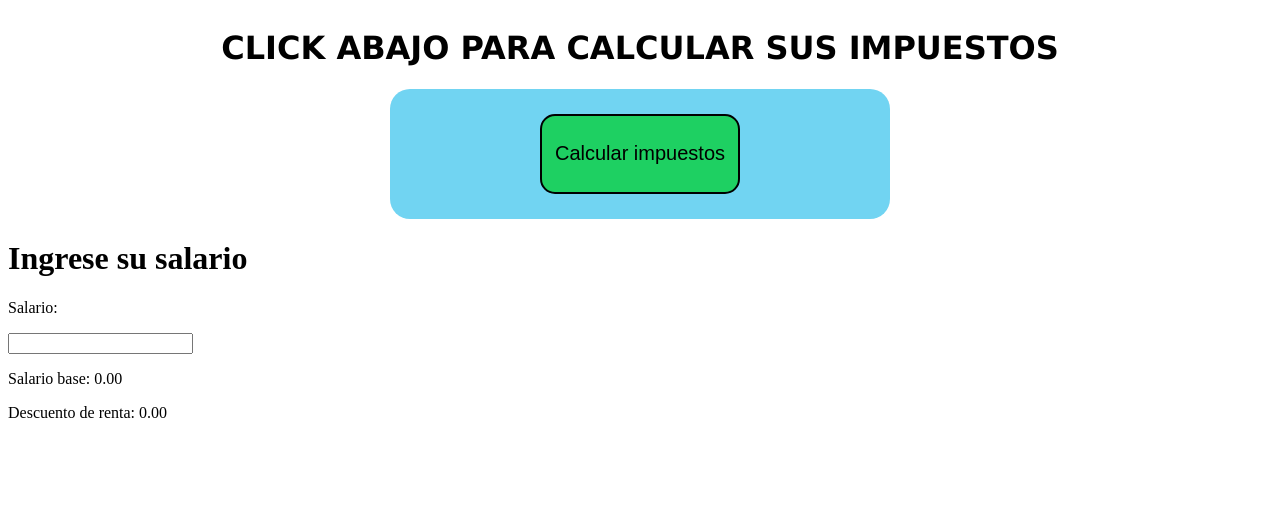
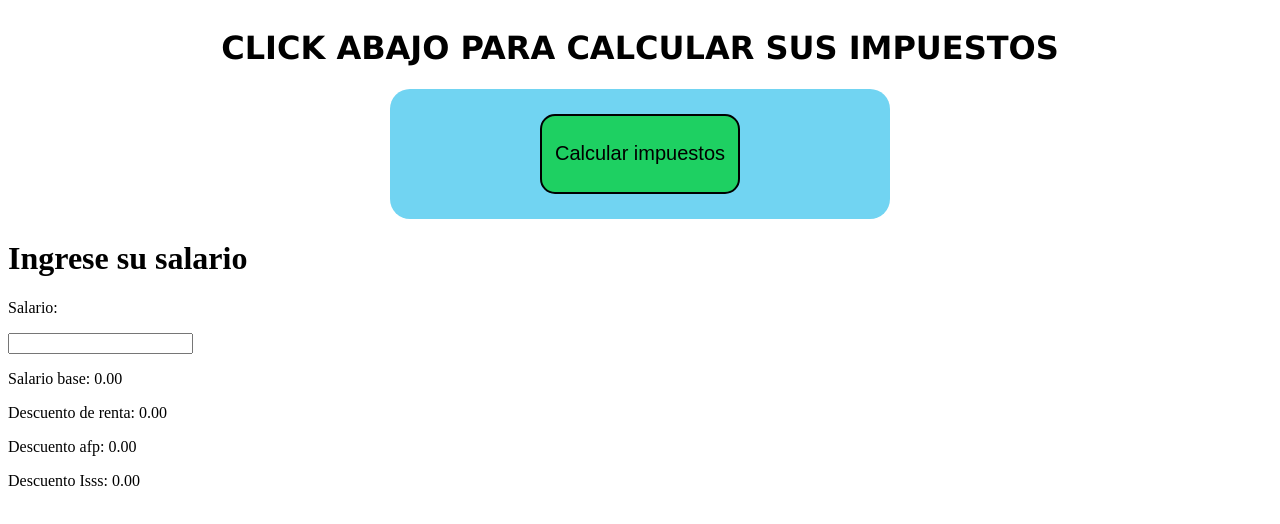
Before and after one commit to MichaelTorres12/labufgII, an Angular app: page /salarios in a window 1280 px wide. Shown: the top 524 px of the page. Built offline with nearby package versions, Linux system fonts and the light colour scheme.

Commit message:
jonathan-afp-03

```diff
--- a/src/app/salarios/salarios.component.html
+++ b/src/app/salarios/salarios.component.html
@@ -1,4 +1,6 @@
 <h1>Ingrese su salario</h1>
 <p>Salario: </p><input type="number" (keyup)="pressKey($event)">
 <p>Salario base: {{salario.toFixed(2)}}</p>
-<p>Descuento de renta: {{renta.toFixed(2)}} </p>
+<p>Descuento de renta: {{renta.toFixed(2)}}</p>
+<p>Descuento afp: {{afp.toFixed(2)}}</p>
+<p>Descuento Isss: {{isss.toFixed(2)}}</p>
--- a/src/app/salarios/salarios.component.ts
+++ b/src/app/salarios/salarios.component.ts
@@ -9,7 +9,9 @@ export class SalariosComponent  implements OnInit {
 
   salario: number = 0
   renta: number = 0
-
+  afp: number = 0
+  isss:number = 0
+  calculoisss:number = 0
   constructor() {}
 
   ngOnInit(): void {
@@ -19,7 +21,7 @@ export class SalariosComponent  implements OnInit {
   pressKey(miVariable: any) {
     console.log("test")
     this.salario =+miVariable.target.value
-
+    this.afp =+miVariable.target.value
     if (this.salario >= 0.01 && this.salario <= 487.60) {
 
       this.renta = 0
@@ -44,6 +46,18 @@ export class SalariosComponent  implements OnInit {
 
       this.renta = this.salario * 0.3
     }
+
+    //calculo afp
+
+      this.afp = this.salario * 0.0725
+
+
+
+
+
+
   }
 
+
+
 }
```
